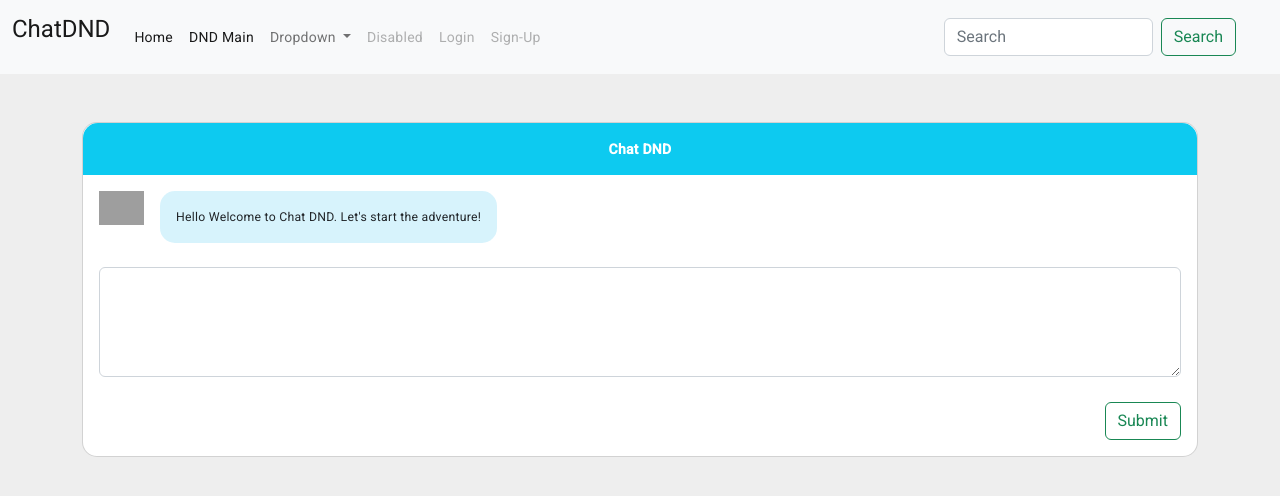
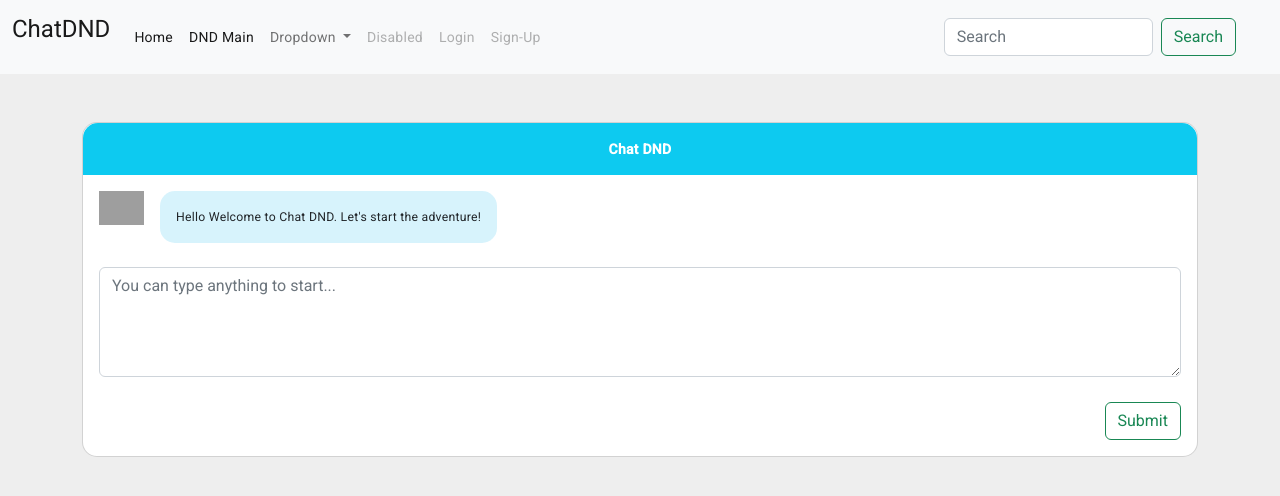
Before and after one commit to luke1212/chat-dnd, an Angular app: page / in a window 1280 px wide. Shown: the top 496 px of the page. Built offline with nearby package versions, Linux system fonts and the light colour scheme; no server answers; grey boxes are pictures that could not be loaded.

Commit message:
add place holder

```diff
--- a/src/app/dnd-main/dnd-main.component.html
+++ b/src/app/dnd-main/dnd-main.component.html
@@ -80,6 +80,7 @@
                 [(ngModel)]="questions"
                 (keyup.enter)="onSubmit()"
                 [disabled]="isLoading"
+                placeholder="You can type anything to start..."
               >
             </textarea>
             <div *ngIf = "isLoading" >
```
